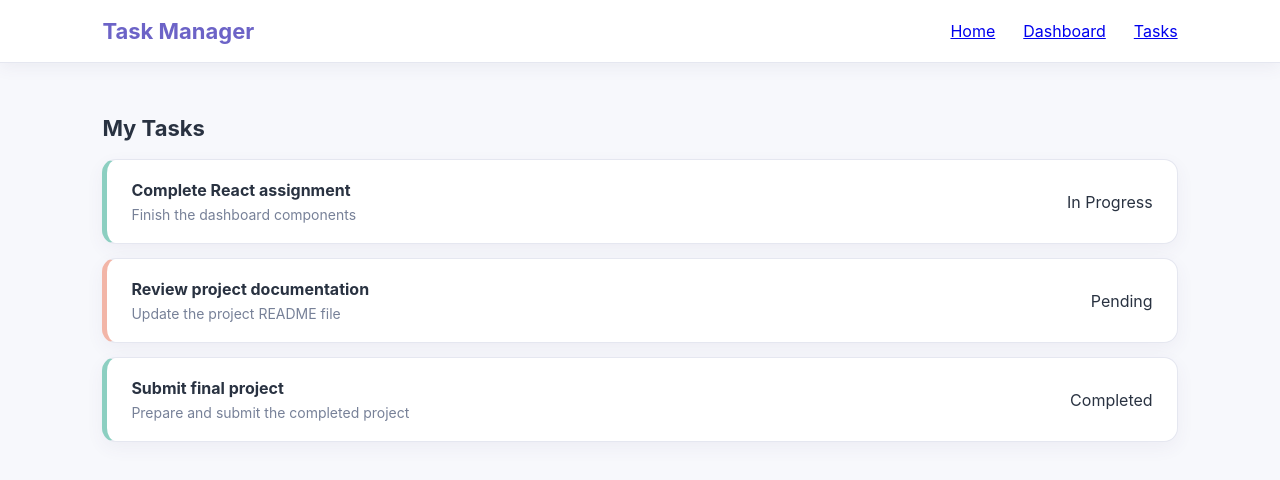
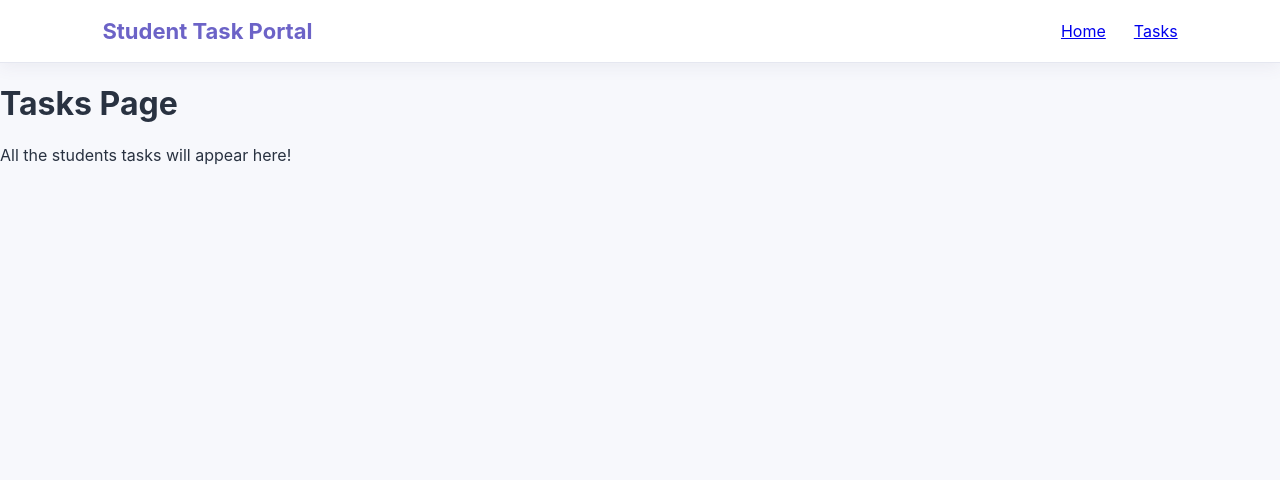
Before and after one commit to DishaGowdaSB19/Student-Task-Management-Portal, a React (Vite) app: page /tasks in a window 1280 px wide. Shown: the top 480 px of the page. Built offline with nearby package versions, Linux system fonts and the light colour scheme.

Commit message:
Day 5 Update

```diff
--- a/src/App.jsx
+++ b/src/App.jsx
@@ -1,22 +1,45 @@
 import "./App.css";
-import { Route, Routes } from "react-router-dom";
 
 import Navbar from "./components/Navbar";
 import Welcome from "./components/Welcome";
-import DashBoard from "./components/DashBoard";
+import Dashboard from "./components/DashBoard";
+import {Routes, Route} from "react-router-dom"
 import Tasks from "./components/Tasks";
+import TaskDetails from "./components/TaskDetails";
+import { useState } from "react";
+function App(){
 
-function App() {
+  const [tasks, setTasks] = useState([
+          {
+              id:1,
+              title:"Learn React",
+              description:"Understanding Components",
+              status: "Completed"
+          },
+          {
+              id:2,
+              title:"Learn JavaScript",
+              description:"Understanding Variables, Functions",
+              status: "Pending"
+          },
+          {   id:3,
+              title:"Learn MongoDB",
+              description:"Understanding Databases",
+              status: "Pending"
+          }
+
+      ]);
+
   return (
-    <>
+    <div>
       <Navbar />
-
       <Routes>
-        <Route path="/" element={<Welcome />} />
-        <Route path="/dashboard" element={<DashBoard />} />
+        <Route path="/" element={<Dashboard tasks={tasks} setTasks={setTasks} />} />
         <Route path="/tasks" element={<Tasks />} />
+        <Route path="/tasks/:id"
+               element={<TaskDetails />} />
       </Routes>
-    </>
+    </div>
   );
 }
 
--- a/src/components/Navbar.jsx
+++ b/src/components/Navbar.jsx
@@ -1,14 +1,13 @@
-import { NavLink } from "react-router-dom";
+import { Link } from "react-router-dom";
 
 function Navbar() {
     return (
         <nav>
-      <h2>Task Manager</h2>
+            <h2>Student Task Portal</h2>
 
             <div className="nav-links">
-        <NavLink to="/">Home</NavLink>
-        <NavLink to="/dashboard">Dashboard</NavLink>
-        <NavLink to="/tasks">Tasks</NavLink>
+                <Link to={"/"}>Home</Link>
+                <Link to={"/tasks"}> Tasks</Link>
             </div>
         </nav>
     );
--- a/src/components/StatCard.jsx
+++ b/src/components/StatCard.jsx
@@ -1,8 +1,8 @@
-function StatCard({title,value}) {
+function StatCard(props) {
     return (
         <div className="stat-card">
-            <h3>{title}</h3>
-            <h2>{value}</h2>
+            <h3>{props.title}</h3>
+            <h2>{props.value}</h2>
         </div>
     );
 }
--- a/src/components/TaskCard.jsx
+++ b/src/components/TaskCard.jsx
@@ -1,27 +1,22 @@
+import { Link } from "react-router-dom";
+
 function TaskCard(props) {
     return (
         <div className="task-card">
             <h3>{props.title}</h3>
+
             <p>{props.description}</p>
-            <p>Status: {props.status}</p>
+
+            <p>{props.status}</p>
             <button onClick={props.onToggle}>
                 Change Status
             </button>
-
-            <button onClick={props.ondelete}>
-                Delete Task
+            <button onClick={props.onDelete}>
+                Delete
             </button>
-            <button onClick={()=>{
-                const updatedTask = {
-                    ...props,
-                    title: prompt("Enter new title", props.title),
-                    description: prompt("Enter new description", props.description),
-                    status: prompt("Enter new status (Pending/Completed)", props.status)
-                };
-                props.onsave(updatedTask);
-            }}>
-                Edit Task
-            </button>
+            <Link to={`/tasks/${props.id}`}>
+                View Details
+            </Link>
         </div>
     );
 }
--- /dev/null
+++ b/src/components/TaskDetails.jsx
@@ -0,0 +1,11 @@
+import { useParams } from "react-router-dom";
+function TaskDetails(){
+    const {id} = useParams();
+    return (
+        <div>
+            <h1>Task Details</h1>
+            <p>Task ID: {id}</p>
+        </div>
+    );
+}
+export default TaskDetails;
--- a/src/components/Tasks.jsx
+++ b/src/components/Tasks.jsx
@@ -1,40 +1,10 @@
-function Tasks() {
-  const tasks = [
-    {
-      title: "Complete React assignment",
-      description: "Finish the dashboard components",
-      status: "In Progress",
-    },
-    {
-      title: "Review project documentation",
-      description: "Update the project README file",
-      status: "Pending",
-    },
-    {
-      title: "Submit final project",
-      description: "Prepare and submit the completed project",
-      status: "Completed",
-    },
-  ];
-
-  return (
-    <main>
-      <h2>My Tasks</h2>
-
-      <div className="tasks-container">
-        {tasks.map((task) => (
-          <article className="task-card" key={task.title}>
-            <div>
-              <h3>{task.title}</h3>
-              <p>{task.description}</p>
-            </div>
-
-            <span className="task-status">{task.status}</span>
-          </article>
-        ))}
-      </div>
-    </main>
-  );
+function Tasks(){
+    return (
+        <div>
+            <h1>Tasks Page</h1>
+            <p>All the students tasks will appear here!</p>
+        </div>
+    );
 }
 
 export default Tasks;
```
Lines whose indentation alone changed are shown as unchanged.
